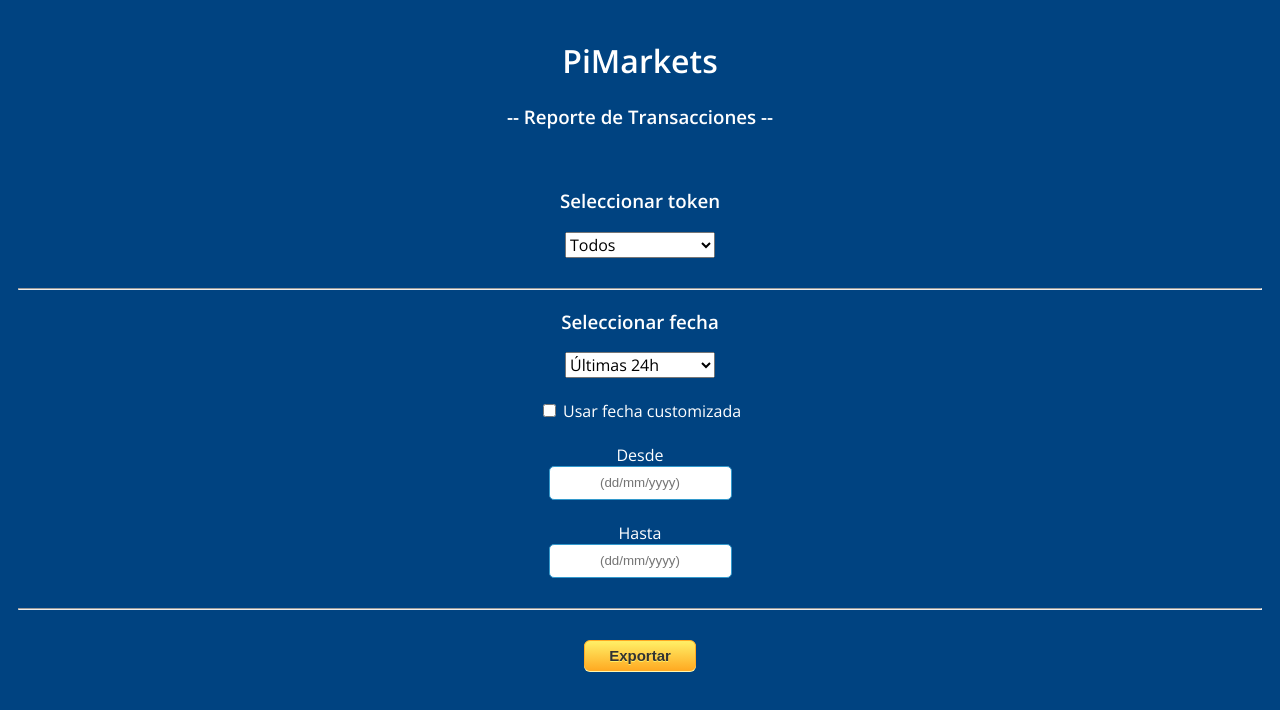
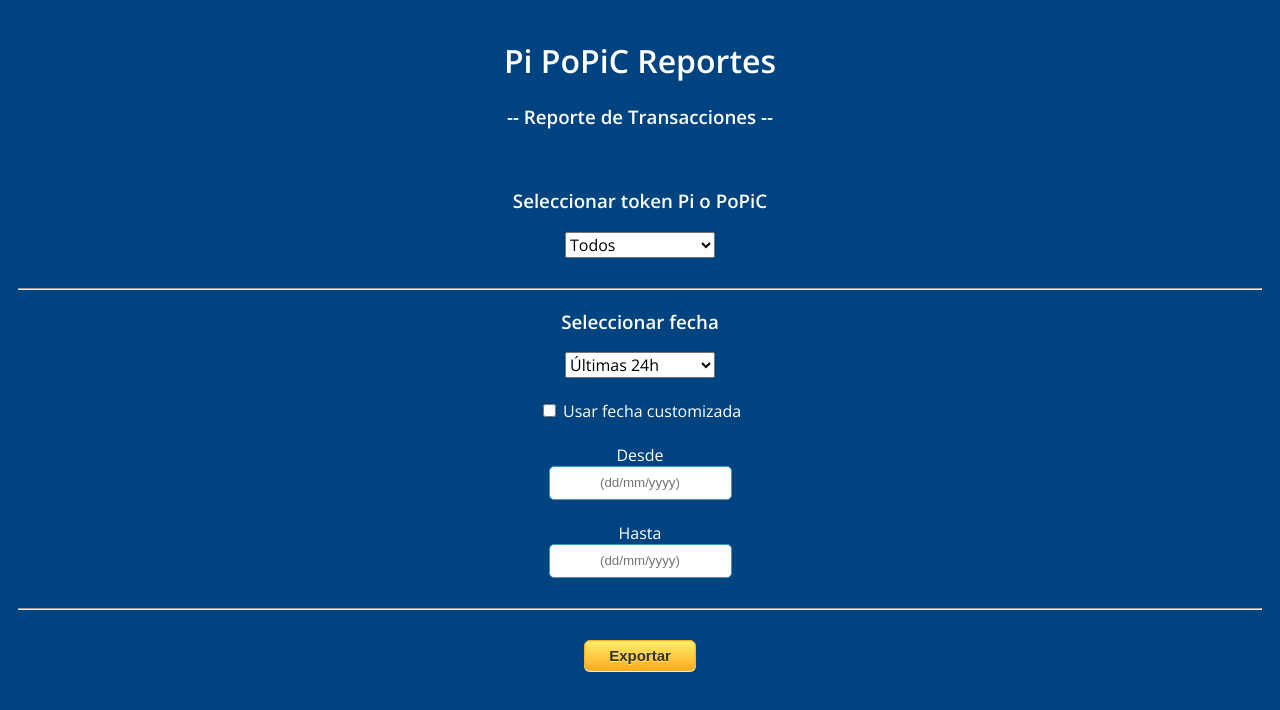
Before and after one commit to ernesto-suarez/ReportPoPiC_VER10, a plain HTML site: page index.html in a window 1280 px wide. Drawn offline with nearby package versions, Linux system fonts and the light colour scheme.

Commit message:
Update index.html

```diff
--- a/index.html
+++ b/index.html
@@ -303,10 +303,10 @@
         }
     </style>
     <div class="center">
-        <h1>PiMarkets</h1>
+        <h1>Pi PoPiC Reportes</h1>
         <h3> -- Reporte de Transacciones --</h3>
         <br>
-        <h3>Seleccionar token</h3>
+        <h3>Seleccionar token Pi o PoPiC</h3>
 
         <select class="mySelector" name="tokenAddressSelector" id="tokenAddressSelector">
             <option value='["0x0000000000000000000000000000000000000000", "0x67f3C0b9ABdFCBDC035E4D9845Ce60d02CCd3311"]'>Todos</option>
```
